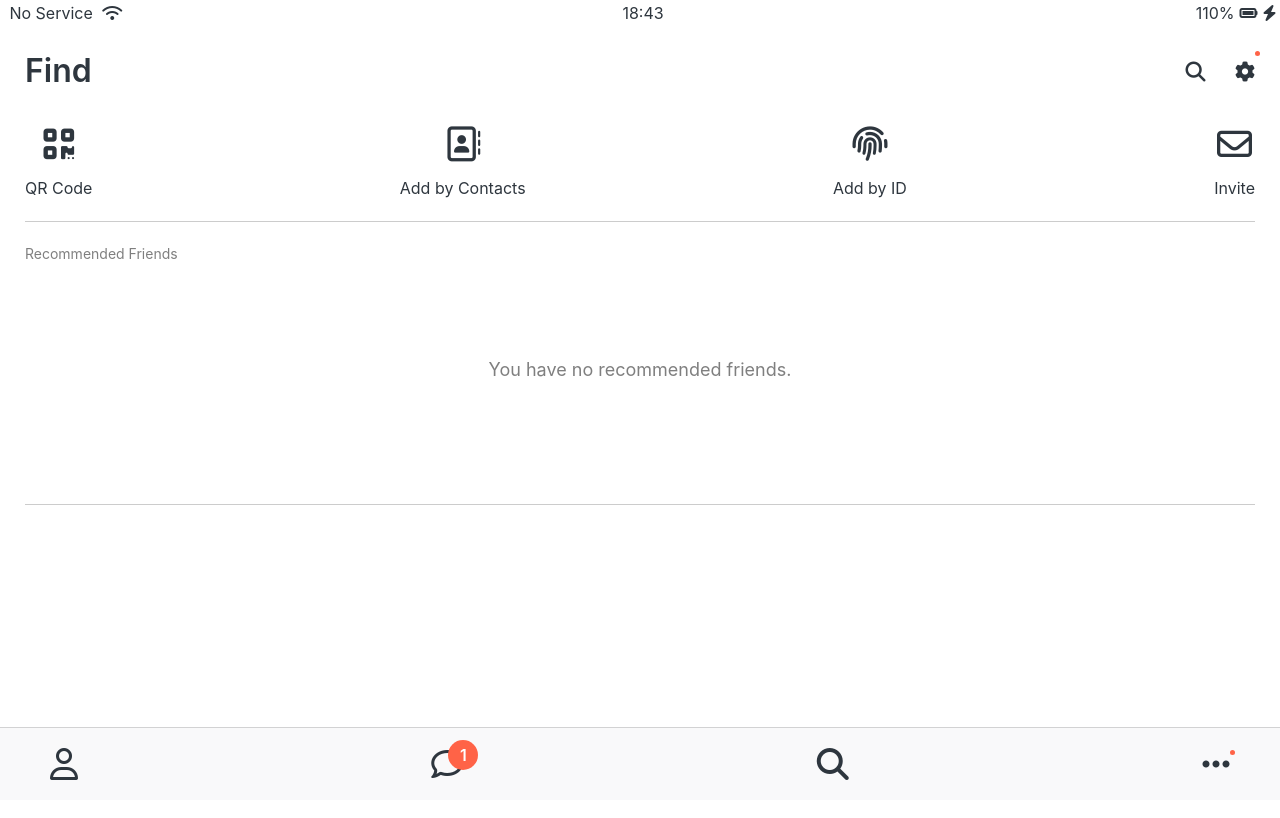
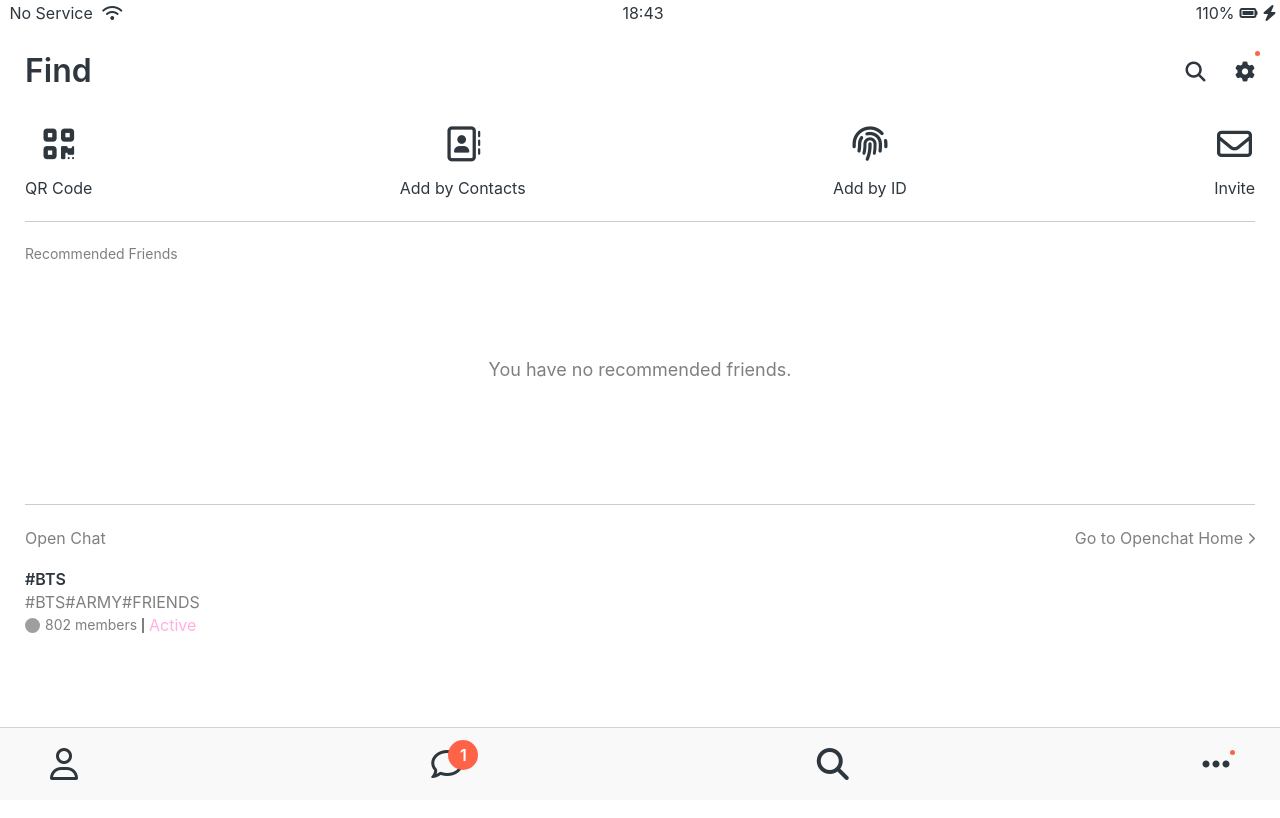
Before and after one commit to ryugibo/nomad-kokoa, a plain HTML site: page find.html in a window 1280 px wide. Shown: the top 818 px of the page. Drawn offline with Linux system fonts and the light colour scheme; grey boxes are pictures that could not be loaded.

Commit message:
:memo: #6.23 | Find Screen Part Three

```diff
--- a/css/screens/find.css
+++ b/css/screens/find.css
@@ -36,3 +36,53 @@
   font-size: 14px;
   color: var(--grey-text-color);
 }
+
+.open-chat__header {
+  display: flex;
+  justify-content: space-between;
+  color: var(--grey-text-color);
+  margin-bottom: 25px;
+}
+
+.open-post {
+  display: flex;
+}
+
+.open-post__title {
+  font-weight: 600;
+  margin-bottom: 7px;
+}
+
+.open-post__hashtags {
+  text-transform: uppercase;
+  color: var(--grey-text-color);
+}
+
+.open-post__members {
+  display: flex;
+  align-items: center;
+  margin-top: 7px;
+}
+
+.open-post__members img {
+  width: 15px;
+  height: 15px;
+  border-radius: 50%;
+  margin-right: 5px;
+}
+
+.open_post__member-count {
+  color: var(--grey-text-color);
+  font-size: 14px;
+}
+
+.open-post__members .divider {
+  width: 2px;
+  height: 15px;
+  margin: 0px 5px;
+  background-color: var(--grey-text-color);
+}
+
+.open-post__member-status {
+  color: #ffb0e0;
+}
--- a/find.html
+++ b/find.html
@@ -57,6 +57,31 @@
         <h6 class="recommended-friends__title">Recommended Friends</h6>
         <span>You have no recommended friends.</span>
       </div>
+      <div class="open-chat">
+        <div class="open-chat__header">
+          <h4 class="open-chat__title">Open Chat</h4>
+          <span>
+            Go to Openchat Home
+            <i class="fas fa-chevron-right fa-xs"></i>
+          </span>
+        </div>
+        <div class="open-post">
+          <div class="open-post__column">
+            <h5 class="open-post__title">#BTS</h5>
+            <h6 class="open-post__hashtags">#bts#army#friends</h6>
+            <div class="open-post__members">
+              <img
+                src="https://avatars.githubusercontent.com/u/7928632?v=4"
+                alt=""
+              />
+              <span class="open_post__member-count">802 members</span>
+              <div class="divider"></div>
+              <span class="open-post__member-status">Active</span>
+            </div>
+          </div>
+          <div class="open-post__column"></div>
+        </div>
+      </div>
     </main>
 
     <nav class="nav">
```
